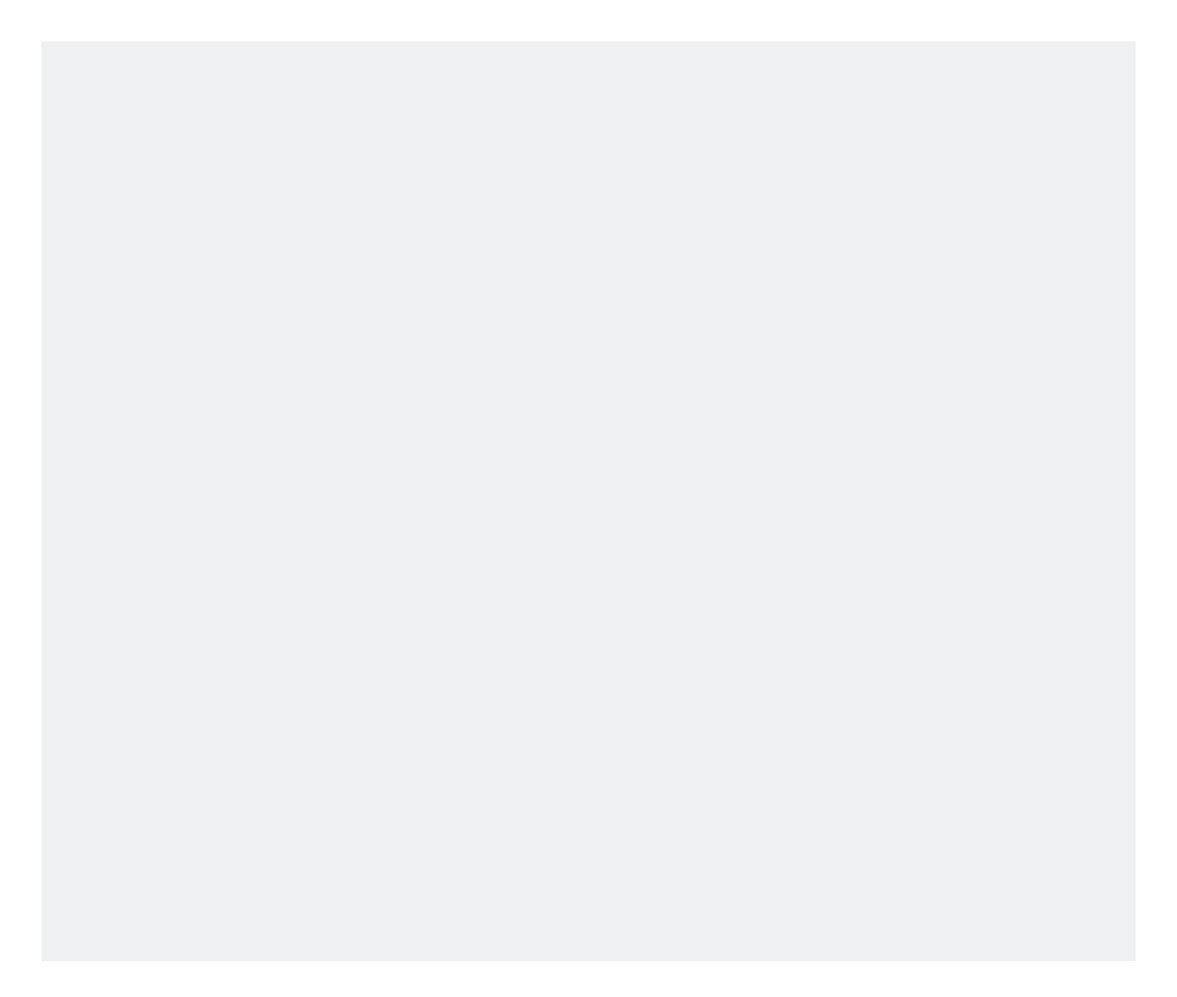
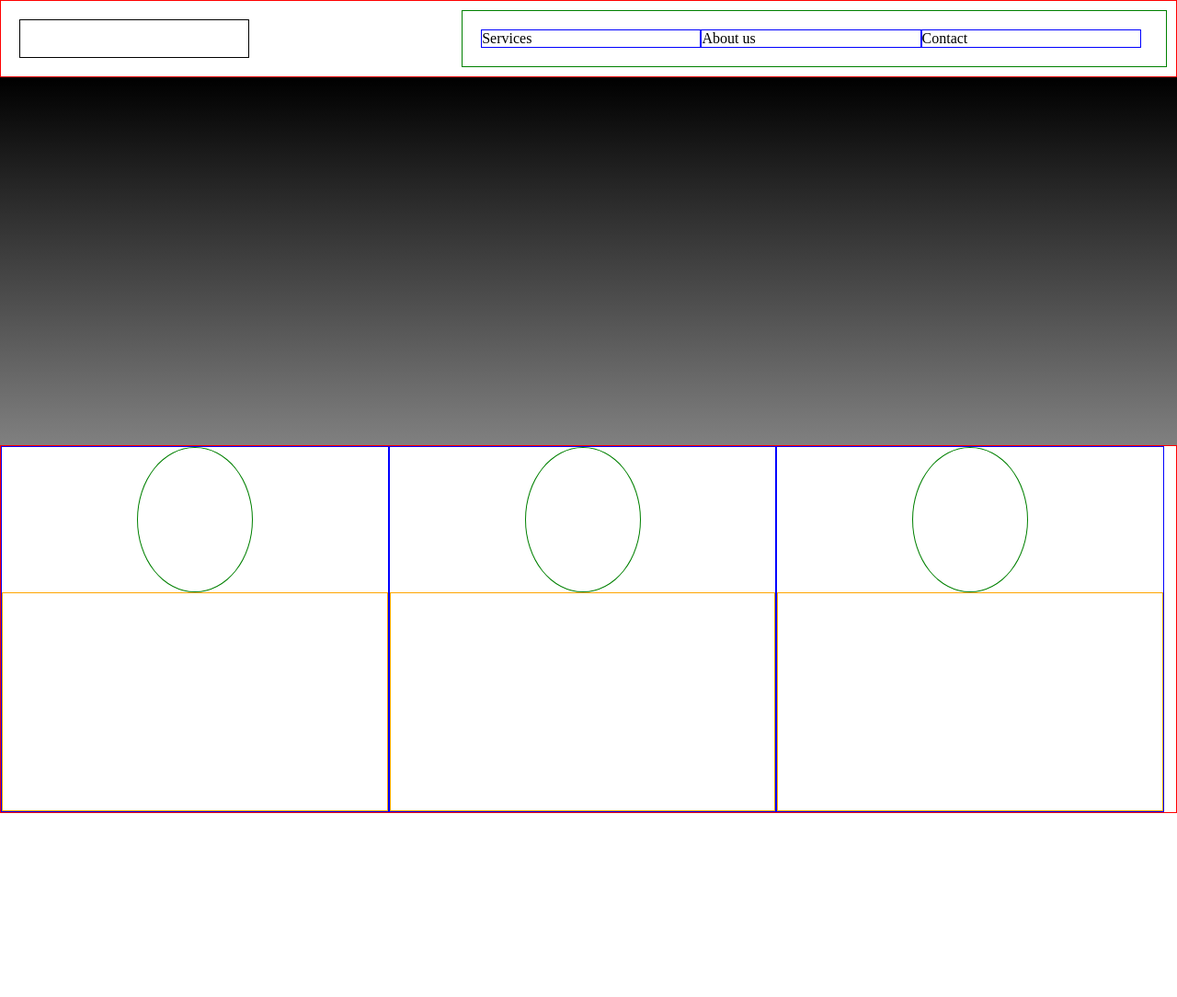
Before and after one commit to Ziyad23/natureTours, a website: page index.html in a window 1280 px wide. Shown: the whole page at 92% size. After the commit the page ends 884 px from the top, so only its background shows below. Drawn offline with Linux system fonts and the light colour scheme.

Commit message:
initial skeleton of a landing page

```diff
--- a/index.html
+++ b/index.html
@@ -8,9 +8,39 @@
     <link href="index.css" style rel="stylesheet" type="text/css">
 </head>
 <body>
-    <section class="content-section">
+    <nav class="navigation-bar">
+        <div class="navigation-logo"></div>
+
+        <div class="navigation-buttons">
+            <li class="navigation-button">Services</li>
+            <li class="navigation-button">About us</li>
+            <li class="navigation-button">Contact</li>
+        </div>
+    </nav>
+
+    <section class="section-banner"></section>
+
+    <section class="services-section">
+
+        <div class="service-box">
+            <div class="traditional-logo"></div>
+            <div class="service-text"></div>
+        </div>
+
+        <div class="service-box">
+            <div class="traditional-logo"></div>
+            <div class="service-text"></div>
+        </div>
+
+        <div class="service-box">
+            <div class="traditional-logo"></div>
+            <div class="service-text"></div>
+        </div>
 
     </section>
 
+
+
+
 </body>
 </html>
--- a/index.scss
+++ b/index.scss
@@ -1,5 +1,4 @@
 @import "assets/variables.scss";
-
 
 *{
     padding:0;
@@ -7,11 +6,84 @@
     box-sizing: border-box;
 }
 
+
+
 body{
 
-    .content-section{
-        background-color: $color-primary-background;
-        height: 1000px;
-        margin:3.5%;
+    .navigation-bar {
+        border: red solid 1px;
+        list-style: none;
+        display: flex;
+        flex-direction: row;
+        justify-content: space-between;
+
+        .navigation-logo{
+            padding:20px;
+            margin:20px;
+            border: black solid 1px;
+            width:250px;
+        }
+
+        .navigation-buttons{
+            padding:20px;
+            margin:10px;
+            border: green solid 1px;
+            width:60%;
+            display: flex;
+            flex-direction: row;
+            justify-items: space-around;
+
+            .navigation-button {
+                border: blue solid 1px;
+                width: 33%;
+            }
+        }
+
+
+
     }
+    .section-banner{
+        background: linear-gradient(black,grey);
+        padding:200px;
+
+    }
+
+    .services-section {
+        border: red solid 1px;
+        height: 400px;
+        width: 100%;
+        display: flex;
+        flex-direction: row;
+
+        .service-box {
+            border: blue solid 1px;
+            width: 33%;
+            height: 100%;
+            display: flex;
+            flex-direction: column;
+            align-items: center;
+            justify-content: center;
+
+        }
+
+        .traditional-logo {
+            border: green solid 1px;
+            width: 30%;
+            height: 40%;
+            border-radius: 50%;
+        }
+
+        .service-text {
+            border: orange 1px solid;
+            width: 100%;
+            height: 60%;
+        }
+
+
+
+
+
+
+    }
+
 }
--- a/package.json
+++ b/package.json
@@ -18,6 +18,6 @@
   },
   "homepage": "https://github.com/Ziyad23/natureTours#readme",
   "dependencies": {
-    "node-sass": "^4.13.0"
+    "node-sass": "^4.13.1"
   }
 }
```
Also changed, not shown: index.css, 1 other file.
